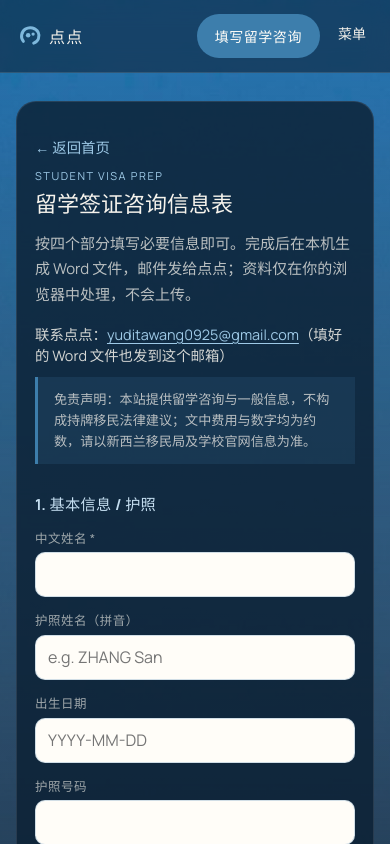
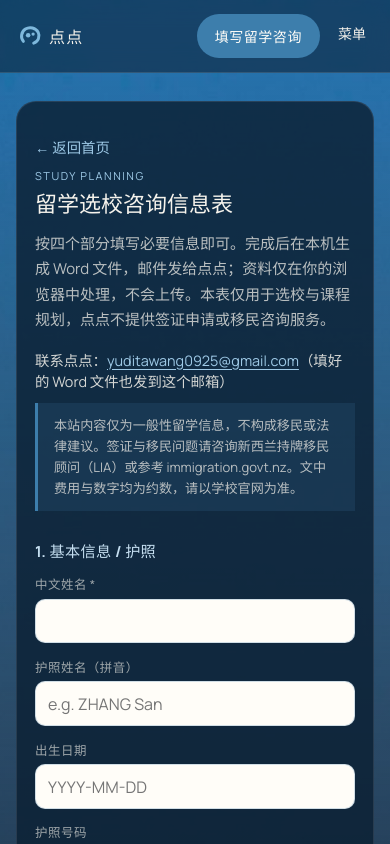
Before and after one commit to chenmin911130-cyber/dian-dian-site, a React (Vite) app: page /consult in a window 390 px wide. Shown: the top 844 px of the page. Built offline with nearby package versions, Linux system fonts and the light colour scheme.

Commit message:
Compliance wording + mobile table scroll (already live on Railway) (#10)
* Compliance: remove immigration-advice wording, site-wide LIA disclaimer

* Mobile: article tables scroll horizontally, swipe hint

```diff
--- a/src/ArticlePage.jsx
+++ b/src/ArticlePage.jsx
@@ -64,6 +64,7 @@ function renderBlocks(blocks) {
     if (block?.type === "table") {
       return (
         <figure key={`tbl-${index}`} className="article-detail__table">
+          <p className="article-detail__table-hint" aria-hidden="true">← 左右滑动查看 →</p>
           <div className="article-detail__table-scroll">
             <table>
               <thead>
--- a/src/ConsultForm.jsx
+++ b/src/ConsultForm.jsx
@@ -131,14 +131,14 @@ export function ConsultForm({ locale, labels, onBack }) {
       </button>
 
       <header className="consult-page__head">
-        <p className="consult-page__kicker">STUDENT VISA PREP</p>
+        <p className="consult-page__kicker">STUDY PLANNING</p>
         <h1 id="consult-title">
-          {zh ? "留学签证咨询信息表" : "Student visa consultation form"}
+          {zh ? "留学选校咨询信息表" : "Study planning form"}
         </h1>
         <p className="consult-page__lead">
           {zh
-            ? "按四个部分填写必要信息即可。完成后在本机生成 Word 文件，邮件发给点点；资料仅在你的浏览器中处理，不会上传。"
-            : "Fill in the essentials across four sections. A Word file is generated on your device to email to DianDian—nothing is uploaded."}
+            ? "按四个部分填写必要信息即可。完成后在本机生成 Word 文件，邮件发给点点；资料仅在你的浏览器中处理，不会上传。本表仅用于选校与课程规划，点点不提供签证申请或移民咨询服务。"
+            : "Fill in the essentials across four sections. A Word file is generated on your device to email to DianDian—nothing is uploaded. This form is for school and course planning only; DianDian does not provide visa application or immigration advice services."}
         </p>
         <div className="consult-page__notes">
           <p className="consult-page__contact">
--- a/src/GuidePage.jsx
+++ b/src/GuidePage.jsx
@@ -21,7 +21,7 @@ const SECTION_LABELS = {
   ai: { zh: "AI 课程专文", en: "AI programmes" },
   foundation: { zh: "热门专业与预科", en: "Popular fields and foundation" },
   process: { zh: "申请、签证与预算", en: "Applications, visas and budget" },
-  pathways: { zh: "毕业后签证与移民路径", en: "Post-study visas and residence" },
+  pathways: { zh: "毕业后签证政策（官方信息摘录）", en: "Post-study visa policy (official information)" },
   career: { zh: "求职与工时", en: "Jobs and work hours" },
   life: { zh: "落地生活", en: "Settling in" },
 };
--- a/src/content.js
+++ b/src/content.js
@@ -26,7 +26,7 @@ export const siteCopy = {
     privacyNote:
       "隐私：表单和 Word 文件仅在你的浏览器中处理，不会上传。",
     disclaimer:
-      "免责声明：本站提供留学咨询与一般信息，不构成持牌移民法律建议；文中费用与数字均为约数，请以新西兰移民局及学校官网信息为准。",
+      "本站内容仅为一般性留学信息，不构成移民或法律建议。签证与移民问题请咨询新西兰持牌移民顾问（LIA）或参考 immigration.govt.nz。文中费用与数字均为约数，请以学校官网为准。",
   },
   en: {
     siteName: "DianDian NZ Study Consulting",
@@ -50,7 +50,7 @@ export const siteCopy = {
     privacyNote:
       "Privacy: form data and Word files stay in your browser and are never uploaded.",
     disclaimer:
-      "Disclaimer: consulting and general information only—not licensed immigration advice. Figures such as fees and budgets are approximate; verify with Immigration New Zealand and official school sites.",
+      "This site provides general study information only and is not immigration or legal advice. For visa and immigration questions, consult a licensed New Zealand immigration adviser (LIA) or immigration.govt.nz. Figures are approximate; check official school sites.",
   },
 };
 
--- a/src/generateConsultDoc.js
+++ b/src/generateConsultDoc.js
@@ -41,7 +41,7 @@ export async function generateConsultDoc(data) {
             spacing: { after: 160 },
             children: [
               new TextRun({
-                text: "点点新西兰留学咨询 · 留学签证信息表",
+                text: "点点新西兰留学咨询 · 留学选校信息表",
                 bold: true,
               }),
             ],
@@ -103,5 +103,5 @@ export async function generateConsultDoc(data) {
 
   const blob = await Packer.toBlob(doc);
   const safeName = (data.name || "").trim().replace(/[\\/:*?"<>|]/g, "") || "申请";
-  saveAs(blob, `点点新西兰留学咨询-签证信息表-${safeName}.docx`);
+  saveAs(blob, `点点新西兰留学咨询-选校信息表-${safeName}.docx`);
 }
--- a/src/styles.css
+++ b/src/styles.css
@@ -2018,3 +2018,10 @@ body.is-cinematic {
 .article-detail__table th, .article-detail__table td { border: 1px solid rgba(0,0,0,0.12); padding: 0.55rem 0.7rem; text-align: left; vertical-align: top; }
 .article-detail__table th { background: rgba(0,0,0,0.04); font-weight: 600; }
 .article-detail__table figcaption { font-size: 0.82rem; opacity: 0.7; margin-top: 0.4rem; }
+
+/* Mobile: keep wide article tables inside a horizontal scroller (grid items default to min-width:auto) */
+.article-detail__body { grid-template-columns: minmax(0, 1fr); min-width: 0; }
+.article-detail__table { min-width: 0; max-width: 100%; }
+.article-detail__table-scroll { max-width: 100%; overflow-x: auto; -webkit-overflow-scrolling: touch; touch-action: pan-x pan-y pinch-zoom; }
+.article-detail__table-hint { display: none; font-size: 0.8rem; opacity: 0.65; margin: 0 0 0.35rem; text-align: center; }
+@media (max-width: 640px) { .article-detail__table-hint { display: block; } }
```
Also changed, not shown: src/articles.js, 1 other file (tests, documents, lock files or other folders).
